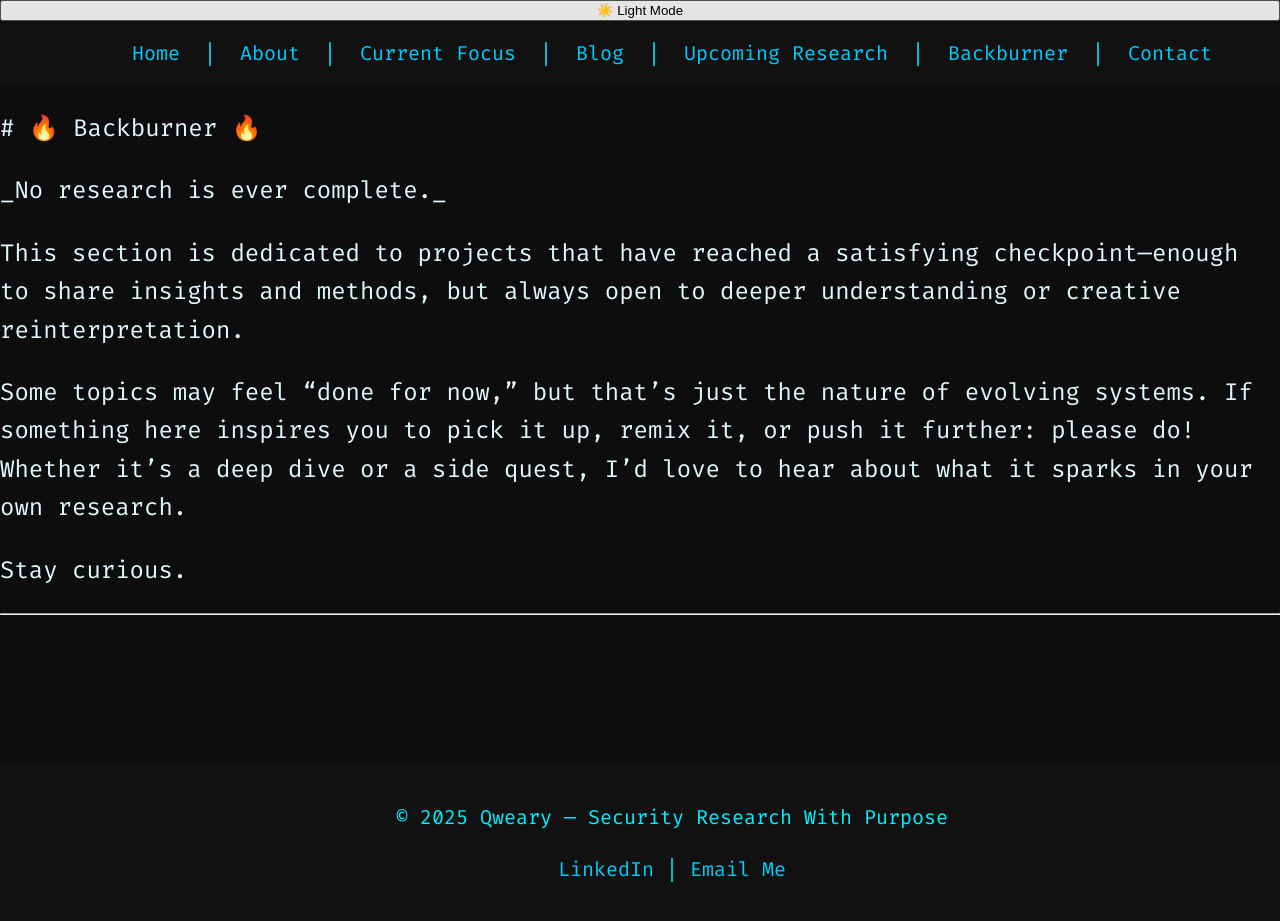
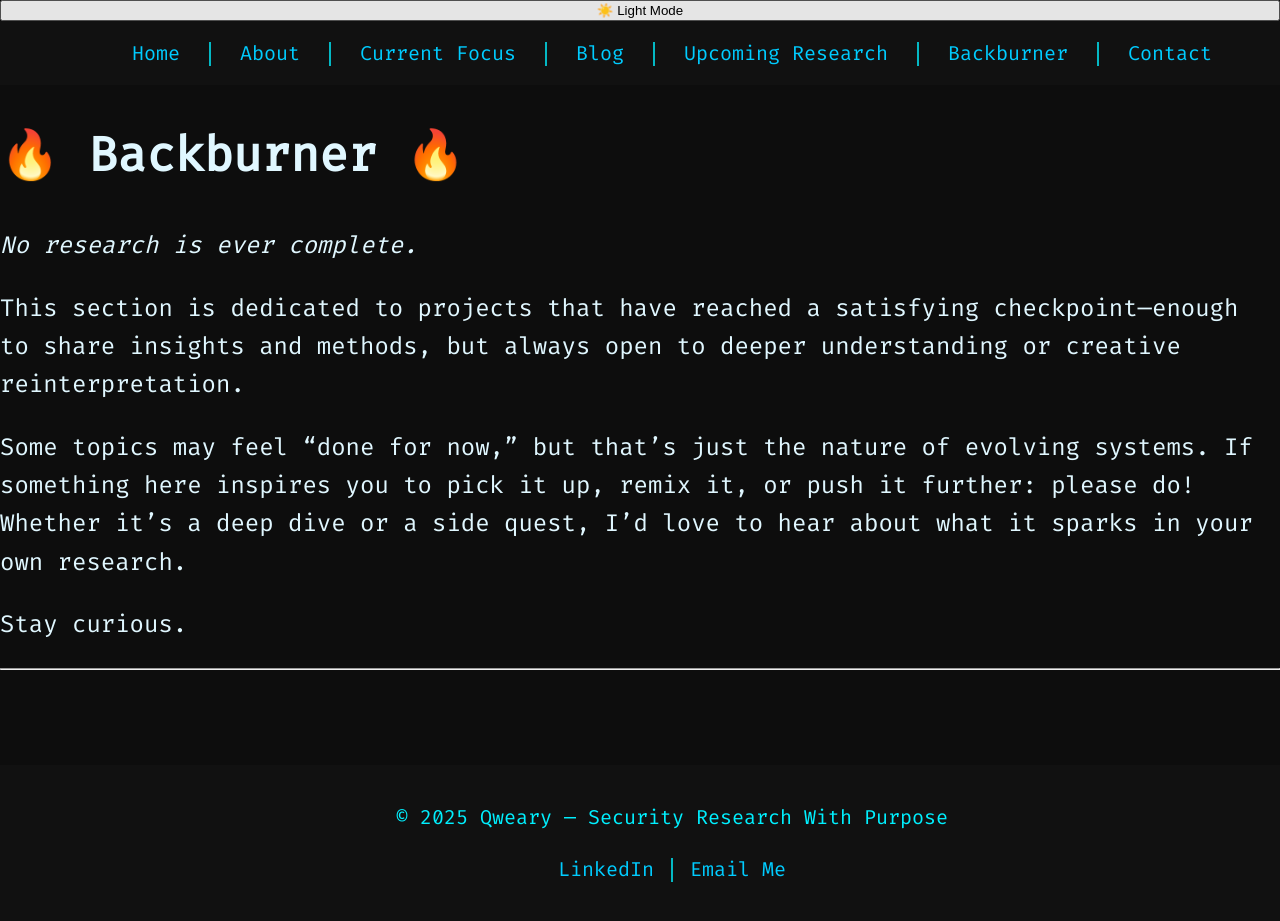
Before and after one commit to Qweary/Qweary.github.io, a Jekyll site: the page built from backburner.md, in a window 1280 px wide. Built offline with Jekyll 4.4.1, drawn with Linux system fonts in a browser that asks for light colours; a script that is not in the unit is left out.

```diff
--- a/backburner.md
+++ b/backburner.md
@@ -10,11 +10,11 @@ permalink: /backburner/
 
 
 
-\# 🔥 Backburner 🔥
+# 🔥 Backburner 🔥
 
 
 
-\_No research is ever complete.\_
+_No research is ever complete._
 
 
 
```
